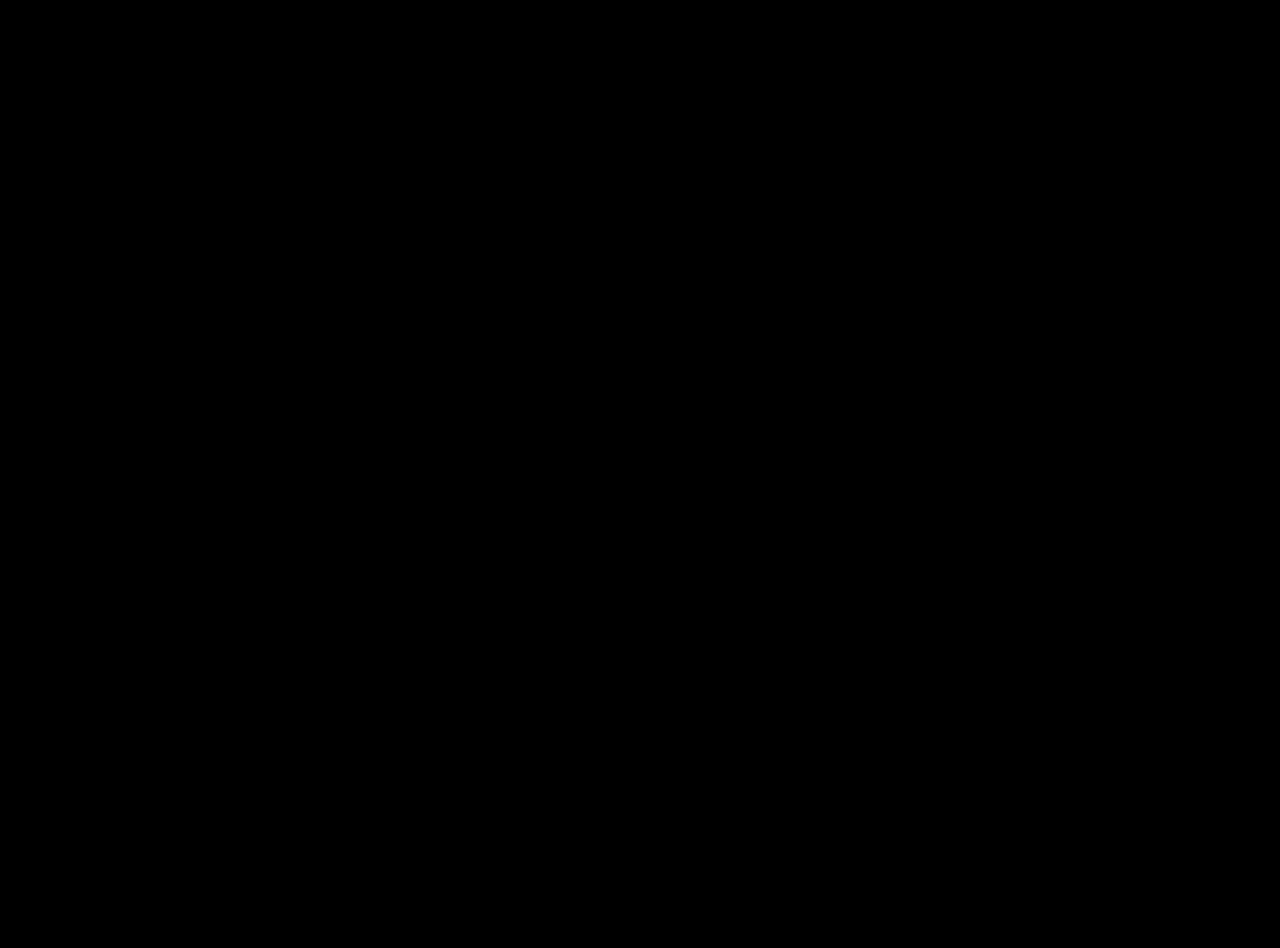
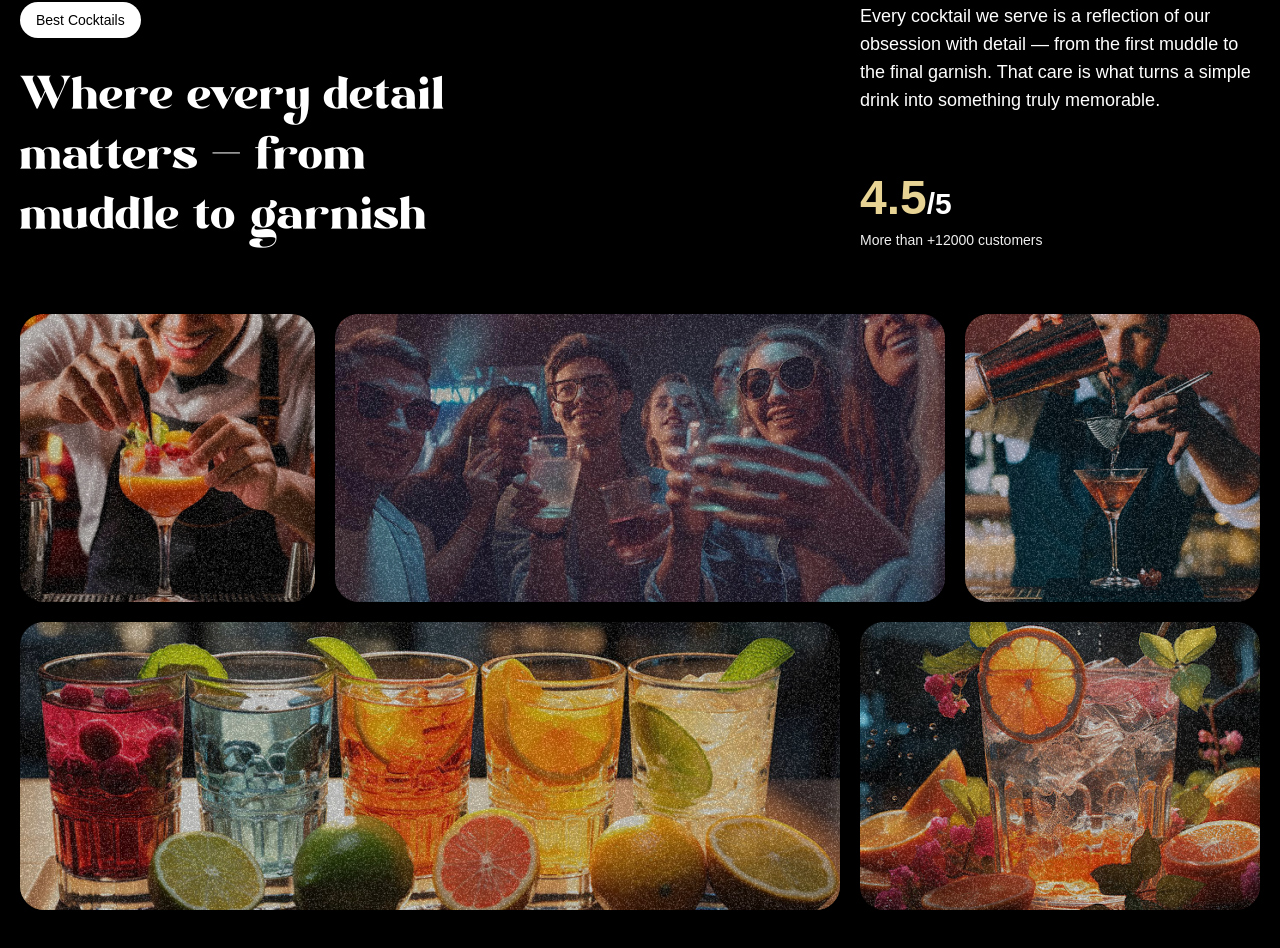
Before and after one commit to DojaBiraloo/GSAP-Mojito-animated-website, a React (Vite) app: page / in a window 1280 px wide. Shown: the part 1710-2658 px from the top of the page. Before the commit the page ends 1600 px from the top, so only its background shows below. Built offline with nearby package versions, Linux system fonts and the light colour scheme; a web font is replaced by a local one.

Commit message:
implement about section

```diff
--- a/src/App.jsx
+++ b/src/App.jsx
@@ -4,6 +4,7 @@ import React from 'react'
 import Navbar from './components/Navbar';
 import Hero from './components/Hero';
 import Cocktails from './components/Cocktails';
+import About from './components/About';
 
 gsap.registerPlugin(ScrollTrigger, SplitText);
 
@@ -15,6 +16,7 @@ const App = () => {
       <Navbar />
       <Hero />
       <Cocktails />
+      <About />
 
     </main>
   )
--- /dev/null
+++ b/src/components/About.jsx
@@ -0,0 +1,99 @@
+import { useGSAP } from '@gsap/react'
+import gsap from 'gsap'
+import { SplitText } from 'gsap/all'
+import React from 'react'
+
+const About = () => {
+
+    useGSAP(() =>{
+        const titleSplit = SplitText.create("#about h2", {
+            type: 'words'
+        })
+
+        const scrollTimeline = gsap.timeline({
+            scrollTrigger:{
+                trigger: '#about',
+                start: 'top center'
+            }
+        })
+        scrollTimeline.from(titleSplit.words, {
+            opacity: 0,
+            duration: 1,
+            yPercent: 100,
+            ease: 'expo.out',
+            stagger: 0.02
+        })
+
+        .from('.top-grid, .bottom-grid div', {
+            opacity: 0,
+            duration: 1,
+            ease: 'power1.inOut',
+            stagger: 0.04,
+        }, '-=0.5')
+    })
+
+  return (
+    <div id='about'>
+        <div className='mb-16 md:px-0 px-5'>
+            <div className='content'>
+                <div className="md:col-span-8">
+                    <p className="badge">Best Cocktails</p>
+                    <h2>Where every detail matters <span className='text-white'>—</span> from muddle to garnish</h2>
+
+                </div>
+                <div className='sub-content'>
+                    <p>
+                        Every cocktail we serve is a reflection of our obsession with detail — from the first muddle to the final garnish. That care is what turns a simple drink into something truly memorable.
+                    </p>
+                    <div>
+                        <p className="md:text-3xl text-xl font-bold">
+                            <span>4.5</span>/5
+                        </p>
+                        <p className='text-sm text-white-100'>
+                            More than +12000 customers
+                        </p>
+
+                    </div>
+
+                </div>
+
+            </div>
+
+        </div>
+
+        <div className='top-grid'>
+
+            <div className='md:col-span-3'>
+                <div className='noisy' />
+                <img src="/images/abt1.png" alt="grid-img-1" />
+            </div>
+            <div className='md:col-span-6'>
+                <div className='noisy' />
+                <img src="/images/abt2.png" alt="grid-img-2" />
+            </div>
+            <div className='md:col-span-3'>
+                <div className='noisy' />
+                <img src="/images/abt5.png" alt="grid-img-5" />
+            </div>
+
+        </div>
+        <div className='bottom-grid'>
+
+             <div className='md:col-span-8'>
+                <div className='noisy' />
+                <img src="/images/abt3.png" alt="grid-img-3" />
+            </div>
+
+             <div className='md:col-span-4'>
+                <div className='noisy' />
+                <img src="/images/abt4.png" alt="grid-img-4" />
+            </div>
+
+        </div>
+
+
+    </div>
+  )
+}
+
+export default About
```
